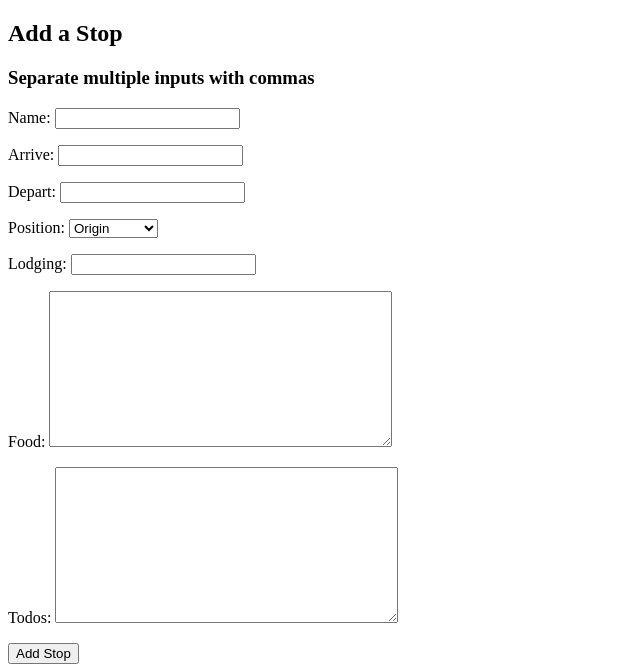
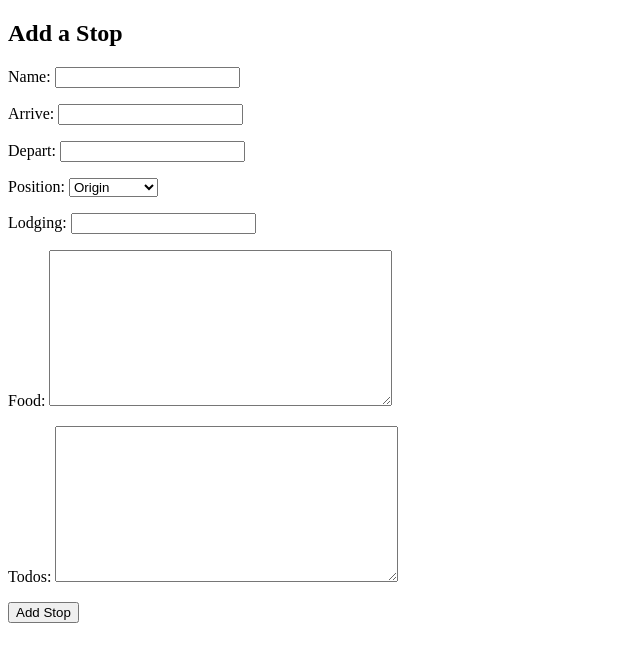
Before and after one commit to kmcabano/roadtripper, a Django app: template main_app/templates/trips/detail.html in a window 1280 px wide. Shown: the part 365-1037 px from the top of the page, without its empty margins (0-640 px from the left). After the commit the page ends 988 px from the top, so only its background shows below. Run offline with Django 3.2, Linux system fonts and the light colour scheme; the template is opened without the code that fills it: values that come from a table or form of the project are taken from there, others are empty.

```diff
--- a/main_app/templates/trips/detail.html
+++ b/main_app/templates/trips/detail.html
@@ -49,7 +49,6 @@
   </section>
   <section class"add-stops">
   <h2>Add a Stop</h2>
-  <h3>Separate multiple inputs with commas</h3>
     <form
       action="{% url 'add_stop' trip.id %}"
       method="post"
```
